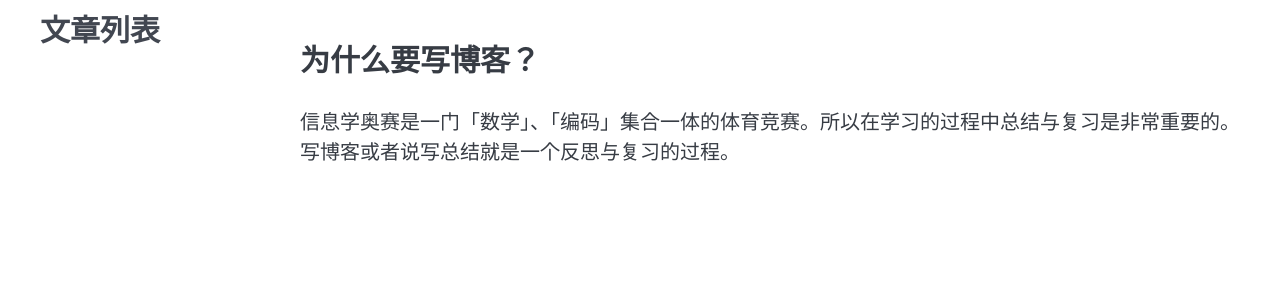
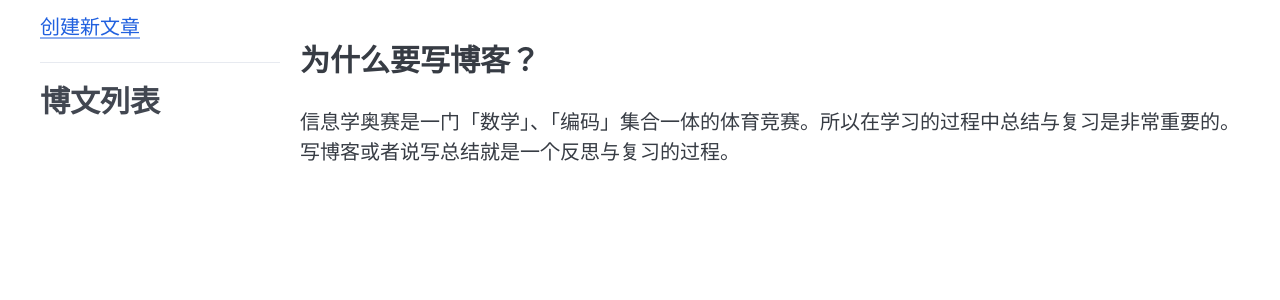
Before and after one commit to uncle-lu/2024summer, a Flask app: page /posts in a window 1280 px wide. Shown: the part 70-370 px from the top of the page. Run offline with Flask 3, Linux system fonts and the light colour scheme; the visitor is signed in with stand-in values (Sample User, id 1); data that the repository does not hold is empty; some libraries are stand-ins or nearby versions.

Commit message:
fix: add create button

```diff
--- a/app/templates/base_posts.html
+++ b/app/templates/base_posts.html
@@ -13,7 +13,9 @@
 <main class="container">
     <div class="grid">
         <aside class="pico">
-            <h3>文章列表</h3>
+            <a href="{{ url_for('main.create_post') }}">创建新文章</a>
+            <hr />
+            <h3>博文列表</h3>
             <div id="posts-list">
                 {% for post in posts %}
                 <div class="post-item" data-id="{{ post.id }}">
```
